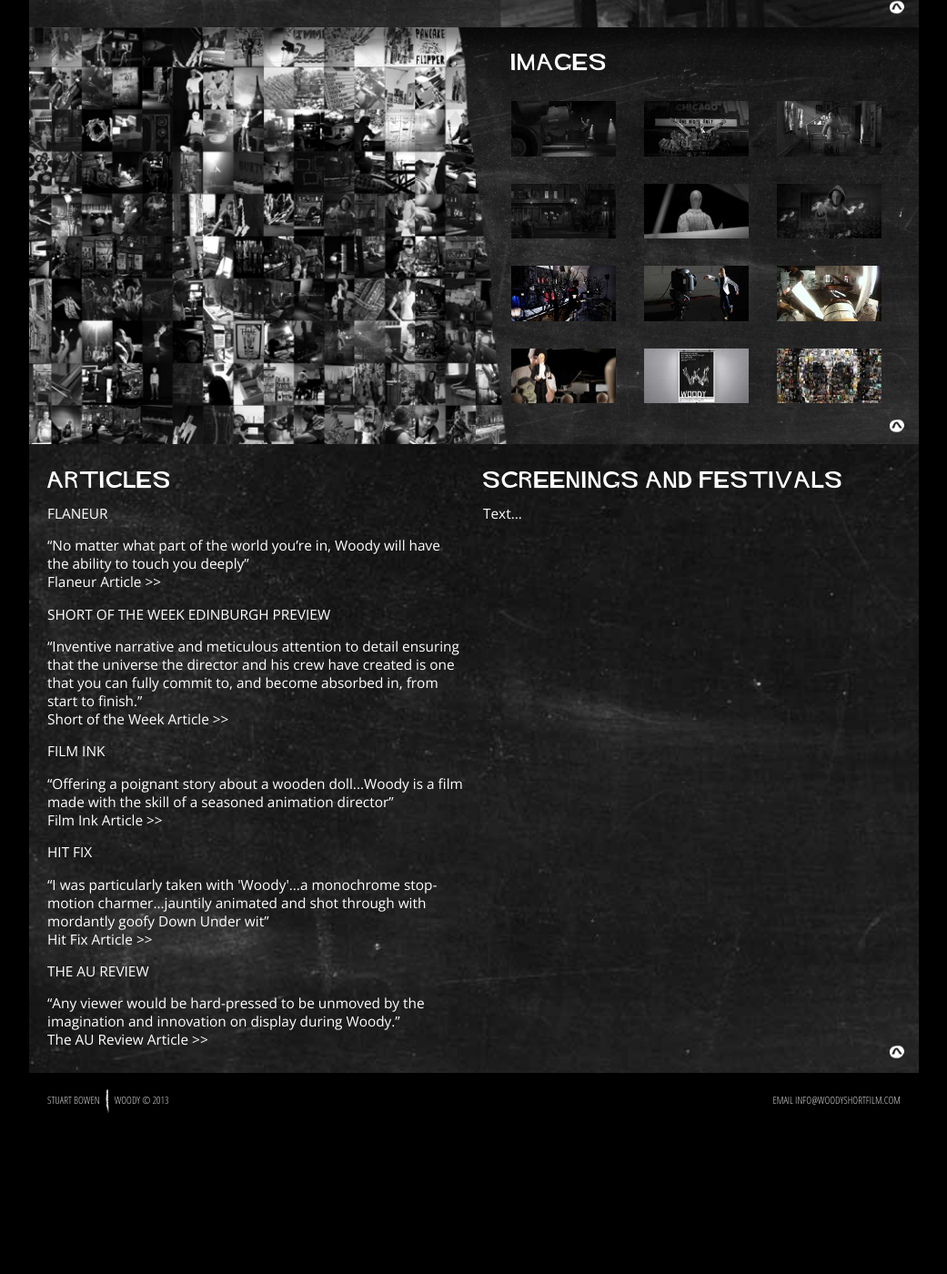
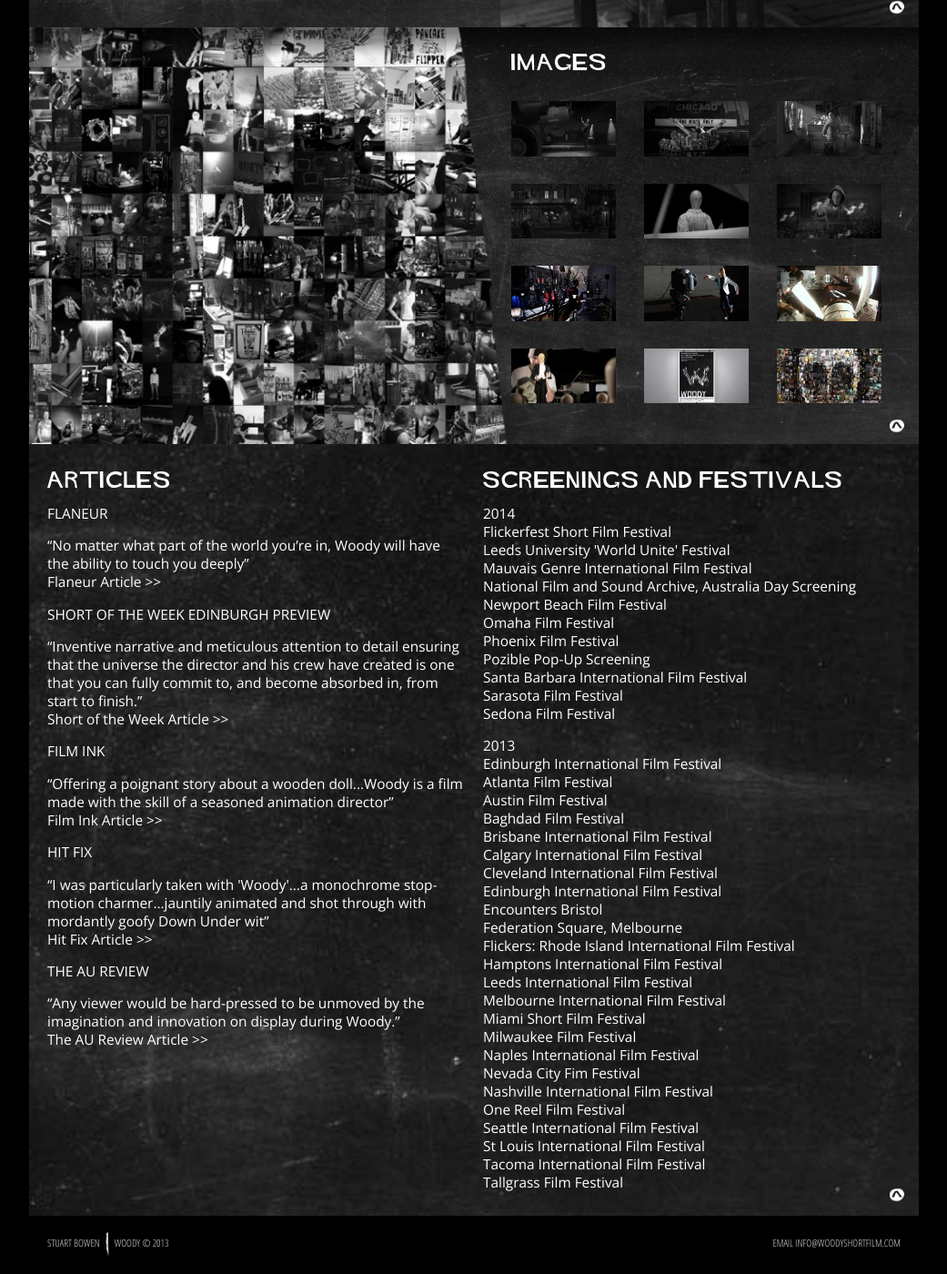
Before and after one commit to woodyshortfilm/woodyshortfilm.github.io, a Jekyll site: the page built from index.html, in a window 1280 px wide and 1400 px high, scrolled down 1699 px. Shown: the whole window at 91% size, without its empty margins (119-1160 px from the left). Built offline with Jekyll 4.4.1, drawn with Linux system fonts in a browser that asks for light colours; nearby versions of some CDN libraries; comment, search, counter and statistics services are not loaded; before the commit the page ends 2942 px from its top, so only the background shows below that.

Commit message:
Add Screenings.

```diff
--- a/index.html
+++ b/index.html
@@ -235,7 +235,45 @@
   <div class="unit half">
     <p class="section-heading">SCREENINGS AND FESTIVALS</p>
     <p class="paragraph">
-      Text...
+      2014<br/>
+      Flickerfest Short Film Festival<br/>
+      Leeds University 'World Unite' Festival<br/>
+      Mauvais Genre International Film Festival<br/>
+      National Film and Sound Archive, Australia Day Screening<br/>
+      Newport Beach Film Festival<br/>
+      Omaha Film Festival<br/>
+      Phoenix Film Festival<br/>
+      Pozible Pop-Up Screening<br/>
+      Santa Barbara International Film Festival<br/>
+      Sarasota Film Festival<br/>
+      Sedona Film Festival
+    </p>
+    <p class="paragraph">
+      2013<br/>
+      Edinburgh International Film Festival<br/>
+      Atlanta Film Festival<br/>
+      Austin Film Festival<br/>
+      Baghdad Film Festival<br/>
+      Brisbane International Film Festival<br/>
+      Calgary International Film Festival<br/>
+      Cleveland International Film Festival<br/>
+      Edinburgh International Film Festival<br/>
+      Encounters Bristol<br/>
+      Federation Square, Melbourne<br/>
+      Flickers: Rhode Island International Film Festival<br/>
+      Hamptons International Film Festival<br/>
+      Leeds International Film Festival<br/>
+      Melbourne International Film Festival<br/>
+      Miami Short Film Festival<br/>
+      Milwaukee Film Festival<br/>
+      Naples International Film Festival<br/>
+      Nevada City Fim Festival<br/>
+      Nashville International Film Festival<br/>
+      One Reel Film Festival<br/>
+      Seattle International Film Festival<br/>
+      St Louis International Film Festival<br/>
+      Tacoma International Film Festival<br/>
+      Tallgrass Film Festival
     </p>
   </div>
   <a class="top" href="/"><img src="/img/top.png" width="16" height="16"></a>
```
